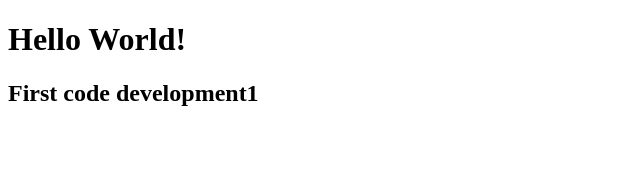
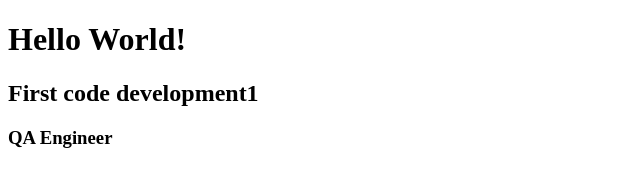
Before and after one commit to mumtazmaqsood/bootcamp2020, a plain HTML site: page index.html in a window 1280 px wide. Shown: the whole page, without its empty margins (0-640 px from the left). Drawn offline with Linux system fonts and the light colour scheme.

Commit message:
deploy file updated

```diff
--- a/index.html
+++ b/index.html
@@ -8,5 +8,6 @@
 <body>
     <h1>Hello World!</h1>
     <h2>First code development1</h2>
+    <h3>QA Engineer</h3>
 </body>
 </html>
```
Also changed, not shown: 1 other file.
